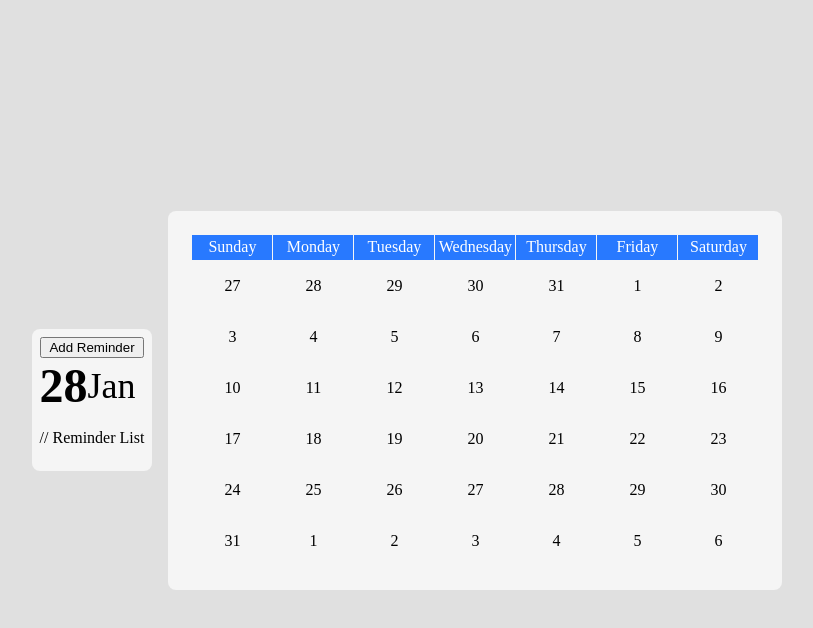
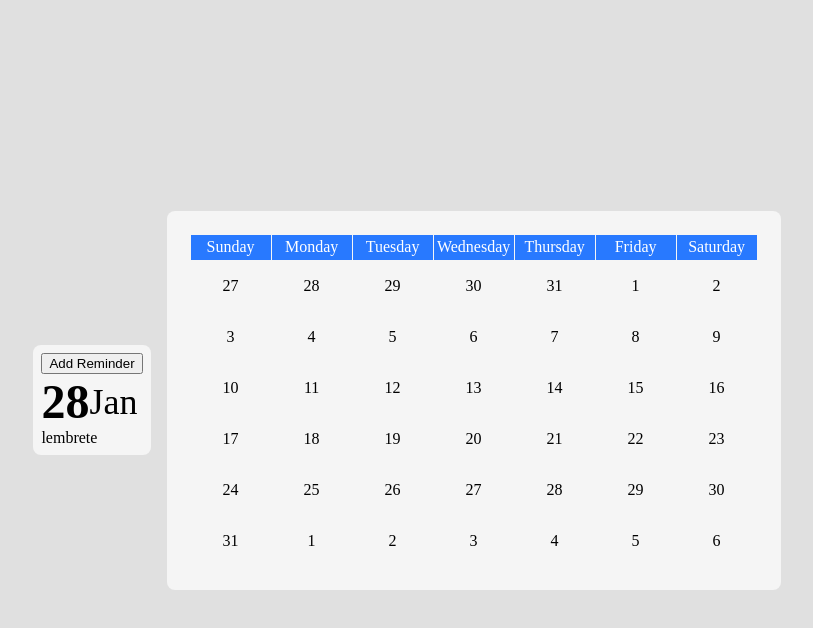
Before and after one commit to vitorthomaz/calendar-prototype, a React (Create React App) app: page / in a window 1280 px wide. Both pictures are taken after a click on the button "Add Reminder". Shown: the top 628 px of the page, without its empty margins (233-1046 px from the left). Built offline with nearby package versions, Linux system fonts and the light colour scheme.

Commit message:
feature: Added menu view for reminders

```diff
--- a/src/components/Menu/index.tsx
+++ b/src/components/Menu/index.tsx
@@ -1,20 +1,33 @@
 import React from 'react';
+import { useDispatch } from 'react-redux';
 
-import { Card, DateDetails } from '../../components';
+import { Card, DateDetails, ReminderList } from '../../components';
+import { createReminder } from '../../store/actions/reminders';
 
 import { Container } from './styles';
 
 const Menu = () => {
-  const handleAddButton = () => {};
+  const dispatch = useDispatch();
+  const today = new Date(Date.now());
 
-  const today = new Date(Date.now());
+  const handleAddButton = () => {
+    const reminder = {
+      uuid: '123124',
+      datetime: today.toISOString(),
+      name: 'lembrete',
+      city: 'sao luis',
+      color: '#a0f'
+    };
+
+    dispatch(createReminder(reminder));
+  };
 
   return (
     <Card>
       <Container>
         <button onClick={handleAddButton}>Add Reminder</button>
         <DateDetails datetime={today} />
-        <p>// Reminder List</p>
+        <ReminderList selectedDatetime={today} />
       </Container>
     </Card>
   );
--- /dev/null
+++ b/src/components/ReminderList/index.tsx
@@ -0,0 +1,58 @@
+import React, { FC, useEffect, useState } from 'react';
+import { useSelector } from 'react-redux';
+
+import { IStore } from '../../store';
+import { IReminder } from '../../store/types';
+
+import { Container, Reminder } from './styles';
+
+interface ReminderListProps {
+  selectedDatetime: Date;
+}
+
+const ReminderList: FC<ReminderListProps> = ({ selectedDatetime }) => {
+  const reminderStore = useSelector((store: IStore) => store.reminders);
+  const [currDay, setCurrDay] = useState<Date | undefined>(undefined);
+  const [todayReminders, setTodayReminders] = useState<IReminder[]>([]);
+
+  useEffect(() => {
+    const year = selectedDatetime.getUTCFullYear();
+    const month = selectedDatetime.getUTCMonth();
+    const date = selectedDatetime.getUTCDate();
+    const currDate = new Date(year, month, date);
+
+    setCurrDay(currDate);
+  }, [selectedDatetime]);
+
+  useEffect(() => {
+    const reminders = reminderStore.filter(reminder => {
+      if (!reminder.datetime) return false;
+
+      const datetime = new Date(reminder.datetime);
+
+      const year = datetime.getUTCFullYear();
+      const month = datetime.getUTCMonth();
+      const date = datetime.getUTCDate();
+      const reminderDatetime = new Date(year, month, date);
+
+      const reminderMilis = reminderDatetime.getTime();
+      const currMilis = currDay?.getTime();
+
+      if (reminderMilis === currMilis) return true;
+
+      return false;
+    });
+
+    setTodayReminders(reminders);
+  }, [reminderStore, currDay]);
+
+  return (
+    <Container>
+      {todayReminders.map((reminder, id) => (
+        <Reminder key={id}>{reminder.name}</Reminder>
+      ))}
+    </Container>
+  );
+};
+
+export default ReminderList;
--- /dev/null
+++ b/src/components/ReminderList/styles.ts
@@ -0,0 +1,8 @@
+import styled from 'styled-components';
+
+export const Container = styled.div`
+  display: flex;
+  flex-direction: column;
+`;
+
+export const Reminder = styled.div``;
--- a/src/components/index.ts
+++ b/src/components/index.ts
@@ -2,3 +2,4 @@ export { default as Calendar } from './Calendar';
 export { default as Menu } from './Menu';
 export { default as Card } from './Card';
 export { default as DateDetails } from './DateDetails';
+export { default as ReminderList } from './ReminderList';
--- a/src/store/reducers/reminders.ts
+++ b/src/store/reducers/reminders.ts
@@ -8,7 +8,8 @@ import {
 
 const localKey = '@redux/reminders';
 
-export const initialState: IReminder[] = [];
+const initialLocalStorage = localStorage.getItem(localKey) || '[]';
+export const initialState: IReminder[] = JSON.parse(initialLocalStorage);
 
 const reducer = (state = initialState, action: ActionType) => {
   switch (action.type) {
--- a/src/store/types.ts
+++ b/src/store/types.ts
@@ -1,6 +1,6 @@
 export interface IReminder {
   uuid: string;
-  datetime?: Date;
+  datetime?: string;
   city?: string;
   name?: string;
   color?: string;
```
